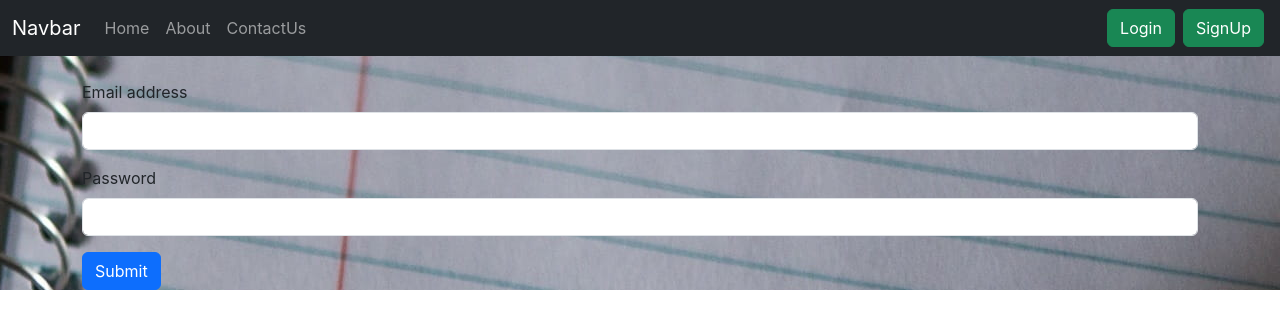
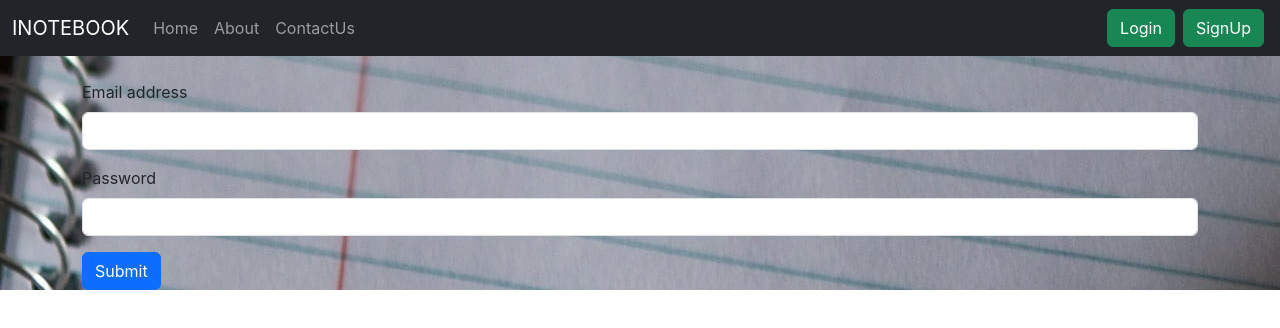
Before and after one commit to Umang771/INOTEBOOK-FRONTEND, a React (Create React App) app: page /Login in a window 1280 px wide. Shown: the top 328 px of the page. Built offline with nearby package versions, Linux system fonts and the light colour scheme; no server answers.

Commit message:
Update Navbar.jsx

```diff
--- a/src/component/Navbar.jsx
+++ b/src/component/Navbar.jsx
@@ -43,7 +43,7 @@
             <div >
                 <nav className="navbar navbar-expand-lg  navbar-dark bg-dark">
                     <div className="container-fluid">
-                        <Link className="navbar-brand" to="/">Navbar</Link>
+                        <Link className="navbar-brand" to="/">INOTEBOOK</Link>
                         <button className="navbar-toggler" type="button" data-bs-toggle="collapse" data-bs-target="#navbarSupportedContent" aria-controls="navbarSupportedContent" aria-expanded="false" aria-label="Toggle navigation">
                             <span className="navbar-toggler-icon"></span>
                         </button>
```
